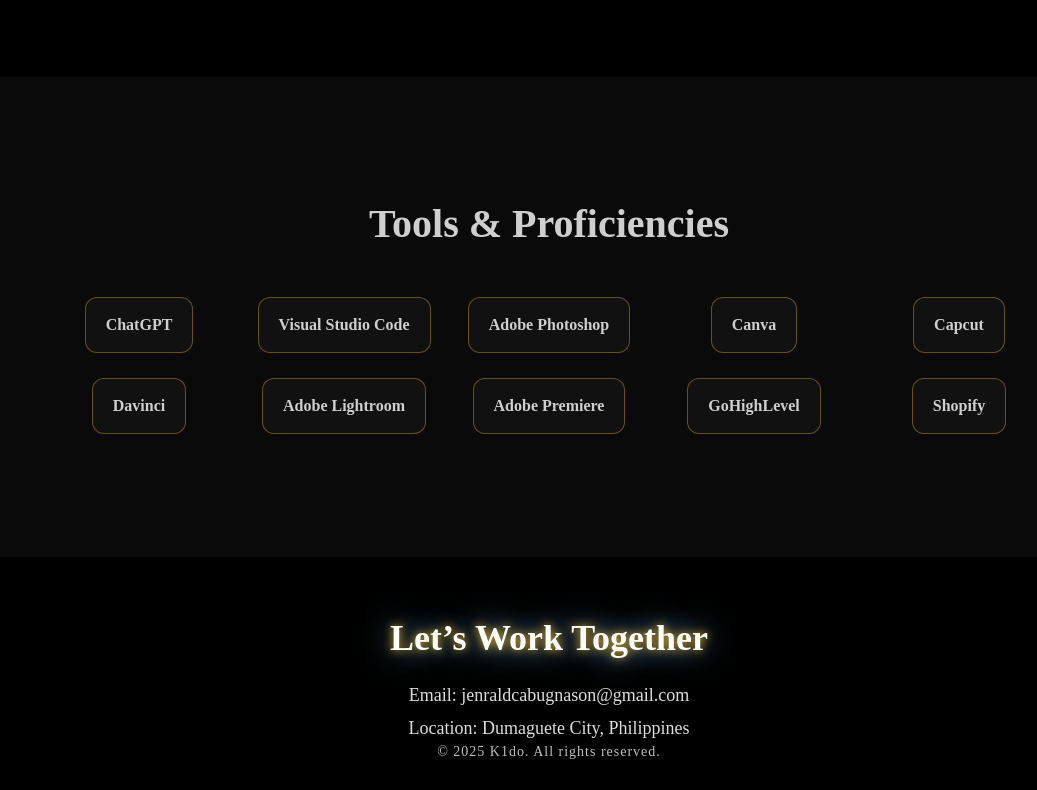
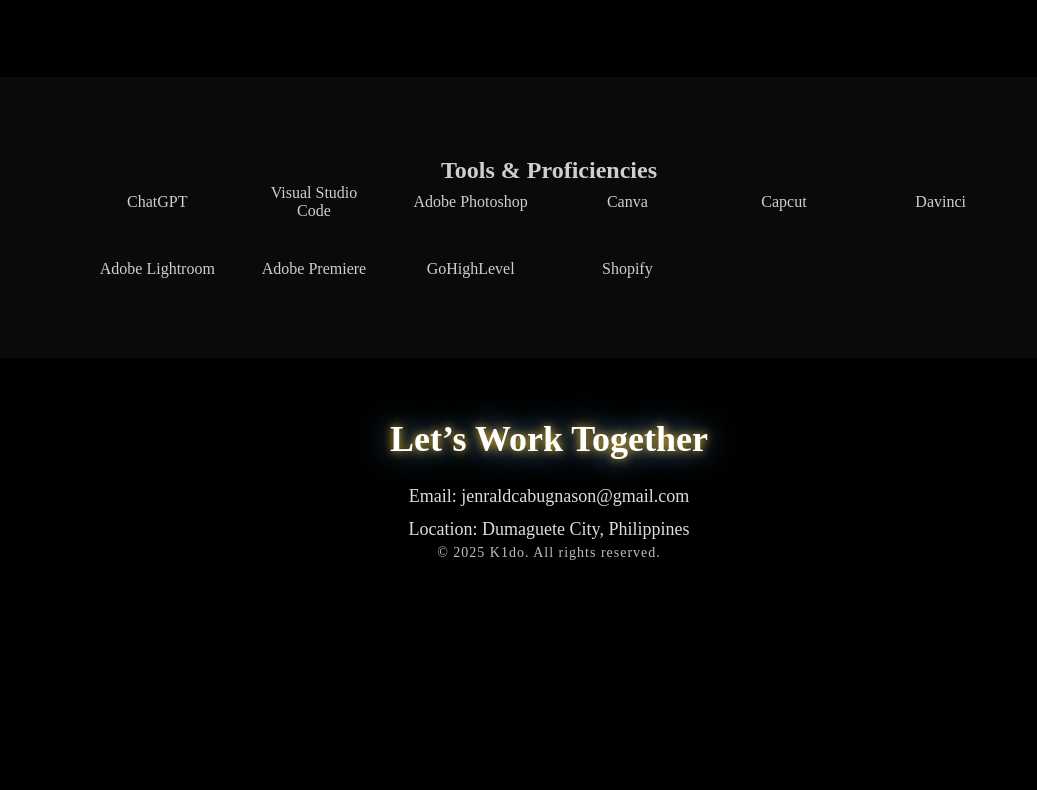
Before and after one commit to K1DO0/Ken.nuii, a plain HTML site: page services.html in a window 1280 px wide. Shown: the part 1061-1851 px from the top of the page, without its empty margins (91-1128 px from the left). After the commit the page ends 1652 px from the top, so only its background shows below. Drawn offline with Linux system fonts and the light colour scheme.

Commit message:
Update styles.css

```diff
--- a/styles.css
+++ b/styles.css
@@ -197,41 +197,3 @@
     color: #ffd700;
     font-size: 14px;
 }
-
-
-.tools-section{
-min-height:60vh;
-padding:100px 8%;
-display:flex;
-flex-direction:column;
-justify-content:center;
-align-items:center;
-text-align:center;
-}
-.tools-title{
-margin-bottom:50px;
-font-size:clamp(28px,4vw,40px);
-}
-.tools-logos{
-display:grid;
-grid-template-columns:repeat(auto-fit,minmax(180px,1fr));
-gap:25px;
-width:100%;
-max-width:1000px;
-}
-.tool-badge{
-padding:18px 20px;
-border:1px solid rgba(231,178,31,.4);
-border-radius:12px;
-background:rgba(255,255,255,.03);
-font-weight:bold;
-transition:.3s;
-}
-.tool-badge:hover{
-transform:translateY(-5px);
-box-shadow:0 10px 25px rgba(231,178,31,.25);
-}
-@media(max-width:768px){
-.tools-section{padding:80px 20px;}
-.tools-logos{grid-template-columns:repeat(2,1fr);}
-}
```
